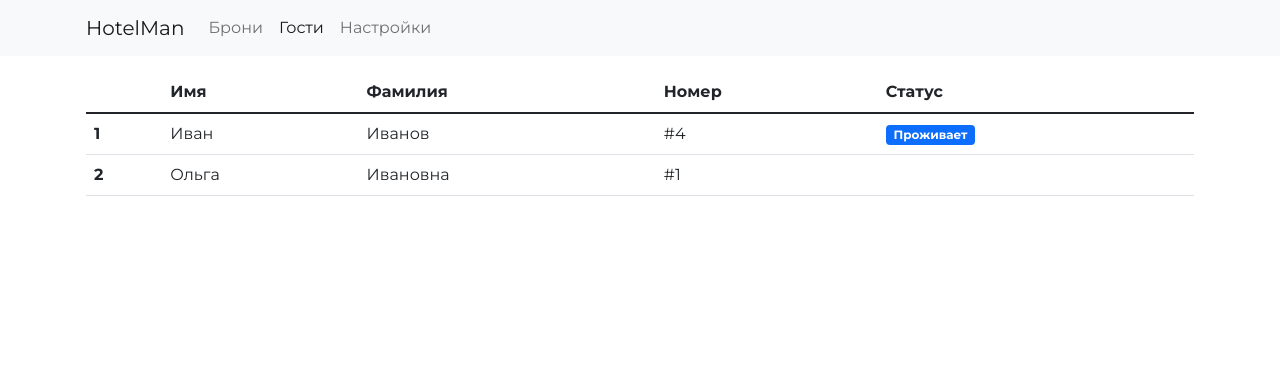
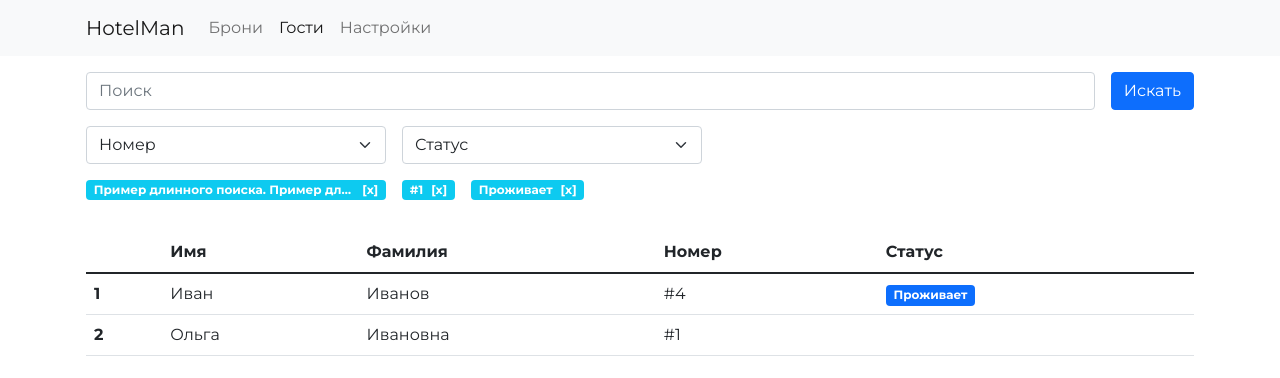
Before and after one commit to vipho/hotel-client, a Vue app: page /guests in a window 1280 px wide. Shown: the top 378 px of the page. Built offline with nearby package versions, Linux system fonts and the light colour scheme.

Commit message:
Improve Search and Add to Guests

```diff
--- a/src/components/Search.vue
+++ b/src/components/Search.vue
@@ -16,7 +16,7 @@
       <option value="1">{{ $t('statusLiving') }}</option>
     </select>
   </div>
-  <div class="pt-3 d-flex _applied">
+  <div class="_applied">
     <span class="badge bg-info _badge"><span class="_info">Пример длинного поиска. Пример длинного поиска</span><span class="_close">[x]</span></span>
     <span class="badge bg-info _badge"><span class="_info">#1</span><span class="_close">[x]</span></span>
     <span class="badge bg-info _badge"><span class="_info">{{$t('statusLiving')}}</span><span class="_close">[x]</span></span>
@@ -45,24 +45,18 @@ export default defineComponent({
 }
 
 ._applied {
-
-  ._badge:not(:first-child) {
-    margin-left: 1rem;
-
-    ._close {
-      margin-left: .5rem;
-
-      &:hover {
-        text-decoration: underline;
-      }
-    }
-  }
+  display: flex;
+  flex-wrap: wrap;
+  margin-left: -1rem;
 
   ._badge {
+    margin-left: 1rem;
     display: flex;
+    margin-top: 1rem;
+    max-width: 300px;
+    overflow: hidden;
 
     ._info {
-      max-width: 300px;
       overflow: hidden;
       text-overflow: ellipsis;
       white-space: nowrap;
--- a/src/views/Guests/Guests.vue
+++ b/src/views/Guests/Guests.vue
@@ -1,5 +1,8 @@
 <template>
   <WrapperAuth>
+    <div class="container py-3">
+      <Search></Search>
+    </div>
     <div class="container py-3 overflow-x-auto">
       <div class="overflow-auto">
         <table class="table table-hover _table">
@@ -37,10 +40,12 @@
 <script lang="ts">
 import {defineComponent} from 'vue';
 import WrapperAuth from '../../components/WrapperAuth.vue';
+import Search from "@/components/Search.vue";
 
 export default defineComponent({
   name: "Home",
   components: {
+    Search,
     WrapperAuth,
   },
 })
```
